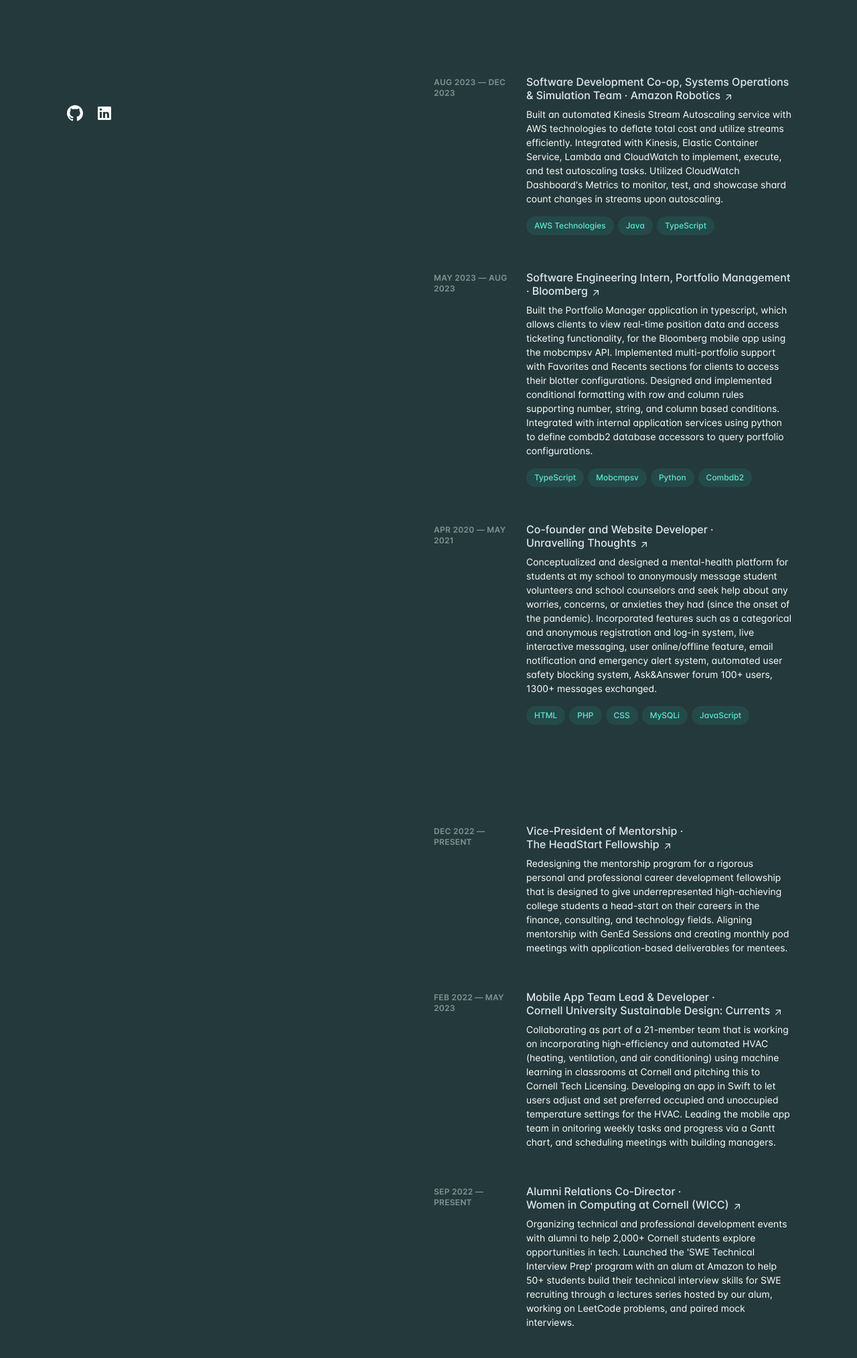
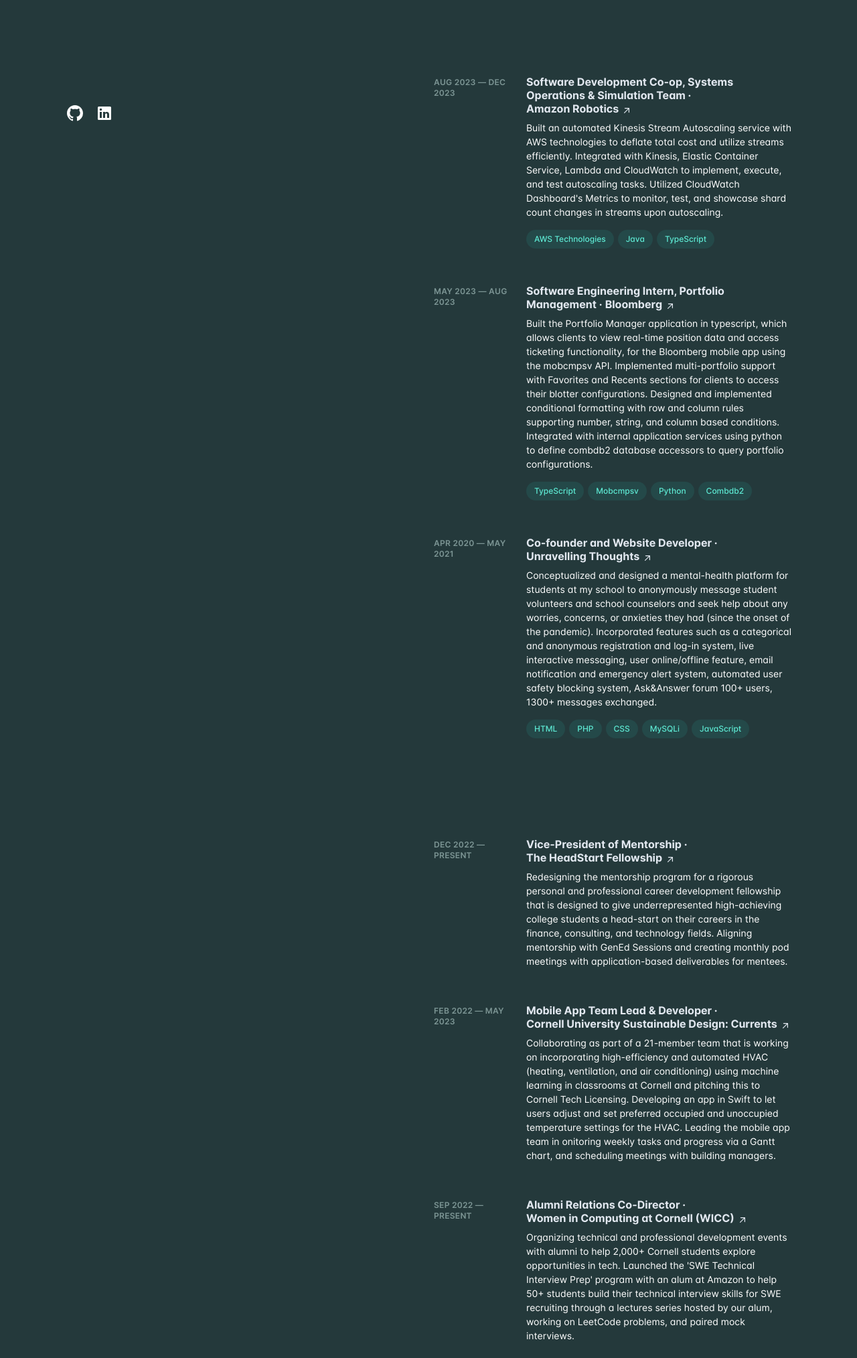
Before and after one commit to dabsgts1/dabsgts1.github.io, a plain HTML site: page index.html in a window 1280 px wide. Shown: the part 523-2550 px from the top of the page at 67% size. Drawn offline with Linux system fonts and the light colour scheme; files whose address does not match are found by name.

Commit message:
Contact me + bold

```diff
--- a/index.html
+++ b/index.html
@@ -191,9 +191,9 @@
                               href="https://www.amazon.jobs/en/teams/amazon-robotics" target="_blank"
                               rel="noreferrer noopener"
                               aria-label="Software Development Co-op, Amazon Robotics (opens in a new tab)"><span
-                                class="absolute -inset-x-4 -inset-y-2.5 hidden rounded md:-inset-x-6 md:-inset-y-4 lg:block"></span><span>Software
-                                Development Co-op, Systems Operations & Simulation Team ·<!-- --> <span
-                                  class="inline-block">Amazon Robotics<svg xmlns="http://www.w3.org/2000/svg"
+                                class="absolute -inset-x-4 -inset-y-2.5 hidden rounded md:-inset-x-6 md:-inset-y-4 lg:block"></span><span><b>Software
+                                  Development Co-op, Systems Operations & Simulation Team ·</b><!-- --> <span
+                                  class="inline-block"><b>Amazon Robotics</b><svg xmlns="http://www.w3.org/2000/svg"
                                     viewBox="0 0 20 20" fill="currentColor"
                                     class="inline-block h-4 w-4 shrink-0 transition-transform group-hover/link:-translate-y-1 group-hover/link:translate-x-1 group-focus-visible/link:-translate-y-1 group-focus-visible/link:translate-x-1 motion-reduce:transition-none ml-1 translate-y-px"
                                     aria-hidden="true">
@@ -244,9 +244,9 @@
                               class="inline-flex items-baseline font-medium leading-tight text-slate-200 hover:text-teal-300 focus-visible:text-teal-300  group/link text-base"
                               href="https://www.bloomberg.com" target="_blank" rel="noreferrer noopener"
                               aria-label="Software Engineering Intern, Bloomberg (opens in a new tab)"><span
-                                class="absolute -inset-x-4 -inset-y-2.5 hidden rounded md:-inset-x-6 md:-inset-y-4 lg:block"></span><span>Software
-                                Engineering Intern, Portfolio Management ·<!-- --> <span
-                                  class="inline-block">Bloomberg<svg xmlns="http://www.w3.org/2000/svg"
+                                class="absolute -inset-x-4 -inset-y-2.5 hidden rounded md:-inset-x-6 md:-inset-y-4 lg:block"></span><span><b>Software
+                                  Engineering Intern, Portfolio Management ·</b><!-- --> <span
+                                  class="inline-block"><b>Bloomberg</b><svg xmlns="http://www.w3.org/2000/svg"
                                     viewBox="0 0 20 20" fill="currentColor"
                                     class="inline-block h-4 w-4 shrink-0 transition-transform group-hover/link:-translate-y-1 group-hover/link:translate-x-1 group-focus-visible/link:-translate-y-1 group-focus-visible/link:translate-x-1 motion-reduce:transition-none ml-1 translate-y-px"
                                     aria-hidden="true">
@@ -302,9 +302,10 @@
                               class="inline-flex items-baseline font-medium leading-tight text-slate-200 hover:text-teal-300 focus-visible:text-teal-300  group/link text-base"
                               href="https://www.youtube.com/watch?v=nKhkSw5zKlU" target="_blank"
                               rel="noreferrer noopener" aria-label="Unravelling Thoughts (opens in a new tab)"><span
-                                class="absolute -inset-x-4 -inset-y-2.5 hidden rounded md:-inset-x-6 md:-inset-y-4 lg:block"></span><span>Co-founder
-                                and Website Developer ·<!-- --> <span class="inline-block">Unravelling Thoughts<svg
-                                    xmlns="http://www.w3.org/2000/svg" viewBox="0 0 20 20" fill="currentColor"
+                                class="absolute -inset-x-4 -inset-y-2.5 hidden rounded md:-inset-x-6 md:-inset-y-4 lg:block"></span><span><b>Co-founder
+                                  and Website Developer ·</b><!-- --> <span class="inline-block"><b>Unravelling
+                                    Thoughts</b><svg xmlns="http://www.w3.org/2000/svg" viewBox="0 0 20 20"
+                                    fill="currentColor"
                                     class="inline-block h-4 w-4 shrink-0 transition-transform group-hover/link:-translate-y-1 group-hover/link:translate-x-1 group-focus-visible/link:-translate-y-1 group-focus-visible/link:translate-x-1 motion-reduce:transition-none ml-1 translate-y-px"
                                     aria-hidden="true">
                                     <path fill-rule="evenodd"
@@ -374,9 +375,10 @@
                               class="inline-flex items-baseline font-medium leading-tight text-slate-200 hover:text-teal-300 focus-visible:text-teal-300  group/link text-base"
                               href="https://www.headstartfellowship.com" target="_blank" rel="noreferrer noopener"
                               aria-label="Software Development Co-op, Amazon Robotics (opens in a new tab)"><span
-                                class="absolute -inset-x-4 -inset-y-2.5 hidden rounded md:-inset-x-6 md:-inset-y-4 lg:block"></span><span>Vice-President
-                                of Mentorship ·<!-- --> <span class="inline-block">The HeadStart Fellowship<svg
-                                    xmlns="http://www.w3.org/2000/svg" viewBox="0 0 20 20" fill="currentColor"
+                                class="absolute -inset-x-4 -inset-y-2.5 hidden rounded md:-inset-x-6 md:-inset-y-4 lg:block"></span><span><b>Vice-President
+                                  of Mentorship ·</b><!-- --> <span class="inline-block"><b>The HeadStart
+                                    Fellowship</b><svg xmlns="http://www.w3.org/2000/svg" viewBox="0 0 20 20"
+                                    fill="currentColor"
                                     class="inline-block h-4 w-4 shrink-0 transition-transform group-hover/link:-translate-y-1 group-hover/link:translate-x-1 group-focus-visible/link:-translate-y-1 group-focus-visible/link:translate-x-1 motion-reduce:transition-none ml-1 translate-y-px"
                                     aria-hidden="true">
                                     <path fill-rule="evenodd"
@@ -411,9 +413,10 @@
                               href="https://cusd.cornell.edu/projects/currents/" target="_blank"
                               rel="noreferrer noopener"
                               aria-label="Software Development Co-op, Amazon Robotics (opens in a new tab)"><span
-                                class="absolute -inset-x-4 -inset-y-2.5 hidden rounded md:-inset-x-6 md:-inset-y-4 lg:block"></span><span>Mobile
-                                App Team Lead & Developer ·<!-- --> <span class="inline-block">Cornell University
-                                  Sustainable Design: Currents<svg xmlns="http://www.w3.org/2000/svg"
+                                class="absolute -inset-x-4 -inset-y-2.5 hidden rounded md:-inset-x-6 md:-inset-y-4 lg:block"></span><span><b>Mobile
+                                  App Team Lead & Developer ·</b><!-- --> <span class="inline-block"><b>Cornell
+                                    University
+                                    Sustainable Design: Currents</b><svg xmlns="http://www.w3.org/2000/svg"
                                     viewBox="0 0 20 20" fill="currentColor"
                                     class="inline-block h-4 w-4 shrink-0 transition-transform group-hover/link:-translate-y-1 group-hover/link:translate-x-1 group-focus-visible/link:-translate-y-1 group-focus-visible/link:translate-x-1 motion-reduce:transition-none ml-1 translate-y-px"
                                     aria-hidden="true">
@@ -447,9 +450,11 @@
                               class="inline-flex items-baseline font-medium leading-tight text-slate-200 hover:text-teal-300 focus-visible:text-teal-300  group/link text-base"
                               href="https://wicc.cornell.edu/#/" target="_blank" rel="noreferrer noopener"
                               aria-label="Software Development Co-op, Amazon Robotics (opens in a new tab)"><span
-                                class="absolute -inset-x-4 -inset-y-2.5 hidden rounded md:-inset-x-6 md:-inset-y-4 lg:block"></span><span>Alumni
-                                Relations Co-Director ·<!-- --> <span class="inline-block">Women in Computing at Cornell
-                                  (WICC)<svg xmlns="http://www.w3.org/2000/svg" viewBox="0 0 20 20" fill="currentColor"
+                                class="absolute -inset-x-4 -inset-y-2.5 hidden rounded md:-inset-x-6 md:-inset-y-4 lg:block"></span><span><b>Alumni
+                                  Relations Co-Director ·</b><!-- --> <span class="inline-block"><b>Women in Computing
+                                    at Cornell
+                                    (WICC)</b><svg xmlns="http://www.w3.org/2000/svg" viewBox="0 0 20 20"
+                                    fill="currentColor"
                                     class="inline-block h-4 w-4 shrink-0 transition-transform group-hover/link:-translate-y-1 group-hover/link:translate-x-1 group-focus-visible/link:-translate-y-1 group-focus-visible/link:translate-x-1 motion-reduce:transition-none ml-1 translate-y-px"
                                     aria-hidden="true">
                                     <path fill-rule="evenodd"
@@ -476,8 +481,9 @@
                 <h2 class="text-sm font-bold uppercase tracking-widest text-slate-200 lg:sr-only">Contact Me</h2>
               </div>
               <div>
-                <p class="mb-4">Contact Me details
-                </p>
+                <p class="mb-4">You can contact me via email at <b>db688@cornell.edu</b> or use the hyperlinks on the
+                  left
+                  to access my GitHub and LinkedIn pages.</p>
               </div>
             </section>
         </div>
```
